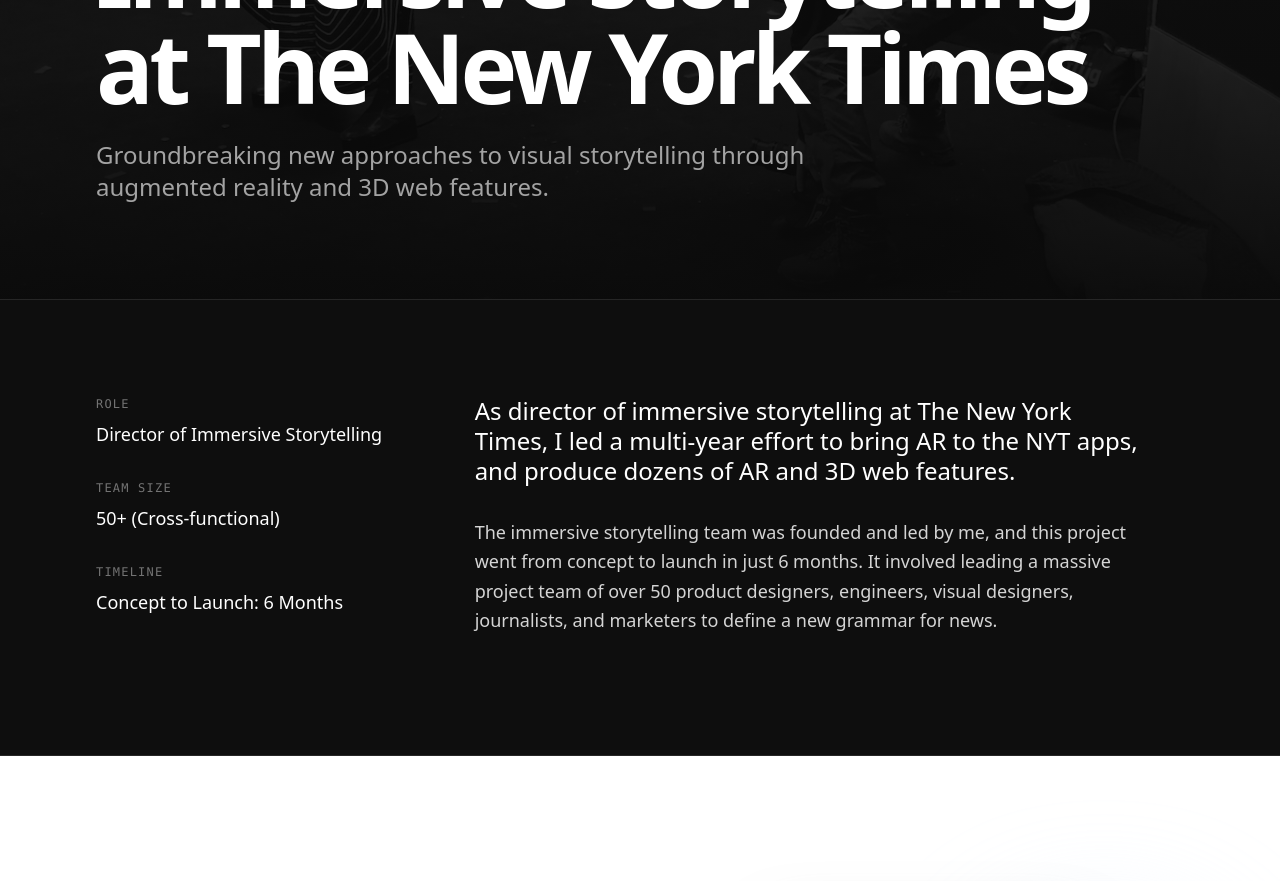
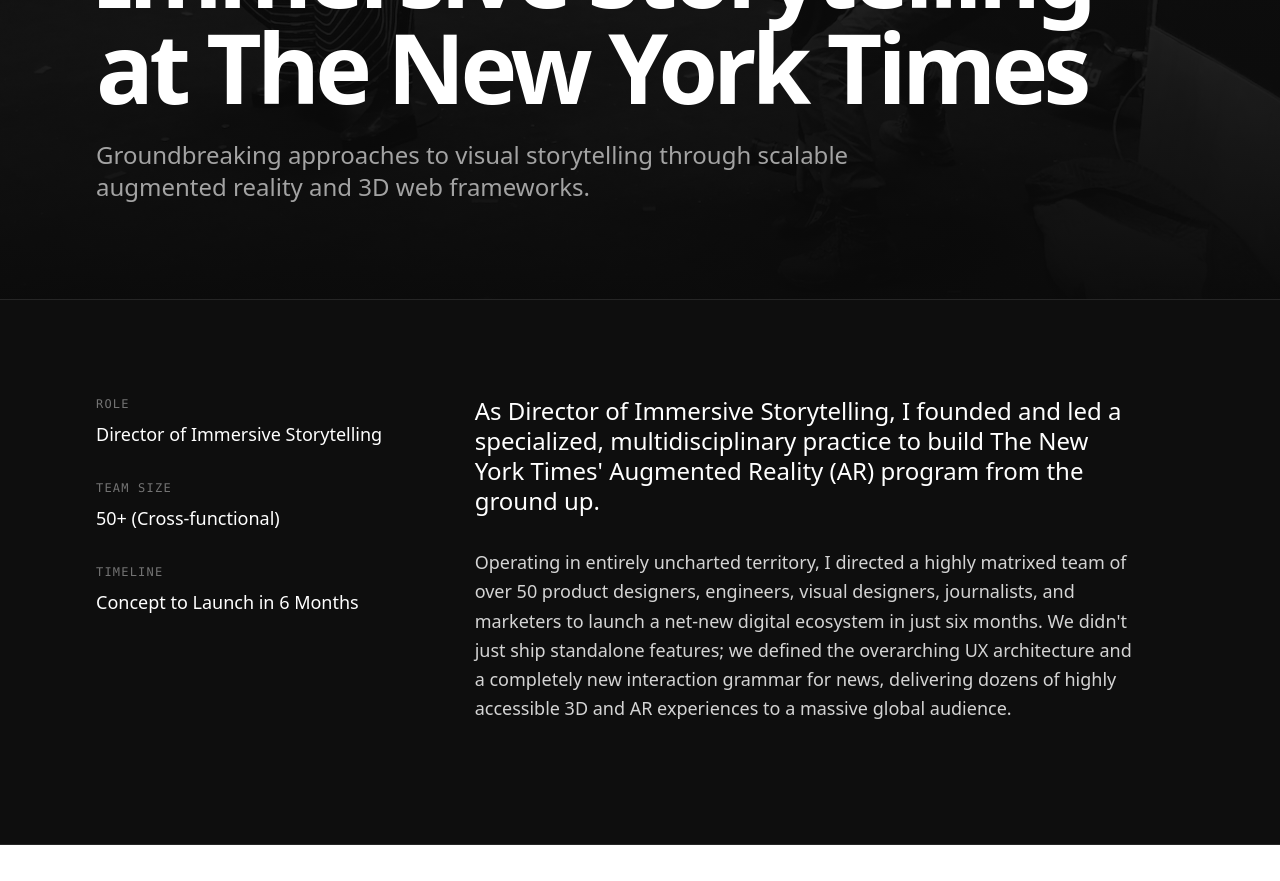
Before and after one commit to grahaphicsroberts/grahaphicsportfolio, a Next.js app: page /nyt-ar in a window 1280 px wide. Shown: the part 500-1381 px from the top of the page. Built offline with nearby package versions, Linux system fonts and the light colour scheme.

Commit message:
executiveization of website copy

```diff
--- a/app/google-trends/page.tsx
+++ b/app/google-trends/page.tsx
@@ -163,8 +163,9 @@
             Visualizing the <br /> World&apos;s Curiosity
           </h1>
           <p className="text-xl md:text-2xl text-neutral-400 max-w-3xl leading-relaxed">
-            Leading digital and experiential design for Google Trends. Turning
-            billions of search queries into human stories.
+            Leading a global portfolio of digital and experiential design
+            centered around Google Trends, transforming billions of search
+            queries into cohesive, multi-platform human stories.
           </p>
         </motion.div>
       </section>
@@ -177,14 +178,17 @@
               <h3 className="text-xs font-mono text-neutral-500 uppercase tracking-widest mb-2">
                 Role
               </h3>
-              <p className="text-lg text-white">Digital Design Lead</p>
+              <p className="text-lg text-white">
+                Senior Creative Lead | Digital Design Lead
+              </p>
             </div>
             <div>
               <h3 className="text-xs font-mono text-neutral-500 uppercase tracking-widest mb-2">
                 Focus Areas
               </h3>
               <p className="text-lg text-white">
-                Data Visualization, Web Apps, Experiential Retail
+                Global Experience Design (XD), Data-Driven Discovery, Data
+                Visualization, Experiential Environments
               </p>
             </div>
           </div>
@@ -196,11 +200,20 @@
                 reflection.
               </p>
               <p className="mb-6">
-                As Digital Design Lead for the Google Brand Studio, I worked to
-                transform the raw utility of Google Trends into emotional,
-                narrative-driven experiences. This involved spanning the digital
-                and physical worlds—from responsive web applications to
-                immersive installations at the Google Store.
+                As Digital Design Lead, I partnered closely with cross-functional
+                engineering and product teams to build a cohesive,
+                narrative-driven ecosystem around the cultural phenomenon of
+                Google search behavior. Rather than focusing on a single product
+                interface, I defined the overarching experience design strategy
+                that brought this massive dataset to life across a broad
+                spectrum of touchpoints.
+              </p>
+              <p className="mb-6">
+                By establishing scalable discovery frameworks and experiential
+                environments, we translated billions of queries into highly
+                personalized, intuitive experiences—spanning everything from
+                global web platforms to physical, interactive installations at
+                the Google Store.
               </p>
             </div>
           </div>
--- a/app/havas/layout.tsx
+++ b/app/havas/layout.tsx
@@ -1,7 +1,7 @@
 import type { Metadata } from "next";
 
 export const metadata: Metadata = {
-  title: "Havas — The Art of Health Data",
+  title: "Havas — The Art of Complex Data",
   description:
     "Building a global information design practice at Havas: 3D animation, AI-driven visualization, and interactive prototypes that make complex health data human and actionable.",
 };
--- a/app/havas/page.tsx
+++ b/app/havas/page.tsx
@@ -333,7 +333,7 @@
             </span>
           </div>
           <h1 className="text-5xl md:text-6xl lg:text-7xl xl:text-8xl font-bold tracking-tighter text-white mb-6 leading-[0.9]">
-            The Art of <br /> Health Data
+            The Art of <br /> Complex Data
           </h1>
           <p className="text-xl md:text-2xl text-neutral-400 max-w-3xl leading-relaxed">
             Built a global information design practice. Exploring the
@@ -359,7 +359,8 @@
                 Focus Areas
               </h3>
               <p className="text-lg text-white">
-                Pharma, Biotech, AI, Patient Experience
+                AI-Forward Product Strategy, Data Visualization, Patient
+                Experience, Scalable UX Systems
               </p>
             </div>
           </div>
@@ -367,15 +368,25 @@
           <div className="md:col-span-8">
             <div className="prose prose-invert prose-lg text-neutral-300 leading-relaxed">
               <p className="text-2xl text-white font-medium mb-8 leading-tight">
-                Health data is often complex, opaque, and clinical. Our mission
-                is to make it human, accessible, and actionable.
+                Health data is inherently complex, opaque, and clinical. My
+                mandate was to make it deeply human, accessible, and actionable
+                at a global scale.
               </p>
               <p className="mb-6">
-                I led a specialized design practice within Havas that helped the
-                world&apos;s leading healthcare companies visualize the
-                invisible. From pitch decks to patient tools, we used high-end
-                visual effects, 3D animation, and interactive design to show
-                clients the &quot;art of the possible.&quot;
+                As EVP of Global Information Design, I built and directed a
+                multidisciplinary practice that helped the world&apos;s leading
+                healthcare organizations define their future-state digital
+                experiences. Rather than relying on traditional playbooks, we
+                operationalized emerging technologies&mdash;from LLMs to spatial
+                UI&mdash;to translate dense datasets into highly personalized,
+                intuitive product ecosystems.
+              </p>
+              <p className="mb-6">
+                By establishing scalable UX frameworks and high-fidelity
+                interactive prototypes, we bridged the gap between complex
+                science and user accessibility, driving strategic alignment for
+                C-suite stakeholders and proving the &quot;art of the
+                possible.&quot;
               </p>
               <div className="flex items-center gap-2 text-sm font-mono text-neutral-500 mt-8">
                 <Lock className="w-4 h-4" aria-hidden="true" />
@@ -396,11 +407,12 @@
           {/* Header */}
           <div className="mb-24 px-4">
             <h2 className="text-4xl md:text-6xl font-bold text-white mb-6">
-              Explorations
+              Strategic Prototypes &amp; UX Frameworks
             </h2>
             <p className="text-xl text-neutral-400 max-w-2xl">
-              A curated collection of prototypes, motion studies, and design
-              concepts exploring the future of health interfaces.
+              A curated collection of interactive models, architectural systems,
+              and high-fidelity concepts defining the future of personalized
+              interfaces.
             </p>
           </div>
 
--- a/app/nyt-ar/page.tsx
+++ b/app/nyt-ar/page.tsx
@@ -206,8 +206,8 @@
             Immersive Storytelling <br /> at The New York Times
           </h1>
           <p className="text-xl md:text-2xl text-neutral-400 max-w-3xl leading-relaxed">
-            Groundbreaking new approaches to visual storytelling through
-            augmented reality and 3D web features.
+            Groundbreaking approaches to visual storytelling through scalable
+            augmented reality and 3D web frameworks.
           </p>
         </motion.div>
       </section>
@@ -234,23 +234,26 @@
               <h3 className="text-xs font-mono text-neutral-500 uppercase tracking-widest mb-2">
                 Timeline
               </h3>
-              <p className="text-lg text-white">Concept to Launch: 6 Months</p>
+              <p className="text-lg text-white">Concept to Launch in 6 Months</p>
             </div>
           </div>
 
           <div className="md:col-span-8">
             <div className="prose prose-invert prose-lg text-neutral-300 leading-relaxed">
               <p className="text-2xl text-white font-medium mb-8 leading-tight">
-                As director of immersive storytelling at The New York Times, I
-                led a multi-year effort to bring AR to the NYT apps, and produce
-                dozens of AR and 3D web features.
+                As Director of Immersive Storytelling, I founded and led a
+                specialized, multidisciplinary practice to build The New York
+                Times&apos; Augmented Reality (AR) program from the ground up.
               </p>
               <p className="mb-6">
-                The immersive storytelling team was founded and led by me, and
-                this project went from concept to launch in just 6 months. It
-                involved leading a massive project team of over 50 product
-                designers, engineers, visual designers, journalists, and
-                marketers to define a new grammar for news.
+                Operating in entirely uncharted territory, I directed a highly
+                matrixed team of over 50 product designers, engineers, visual
+                designers, journalists, and marketers to launch a net-new
+                digital ecosystem in just six months. We didn&apos;t just ship
+                standalone features; we defined the overarching UX architecture
+                and a completely new interaction grammar for news, delivering
+                dozens of highly accessible 3D and AR experiences to a massive
+                global audience.
               </p>
             </div>
           </div>
```
